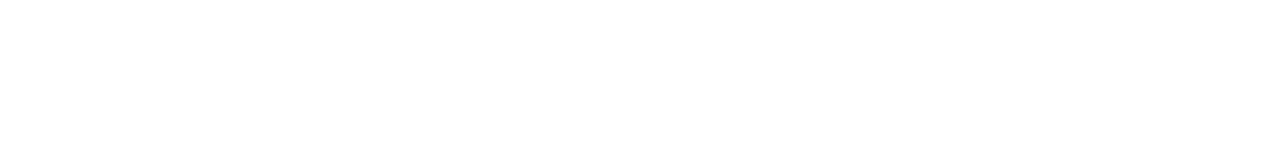
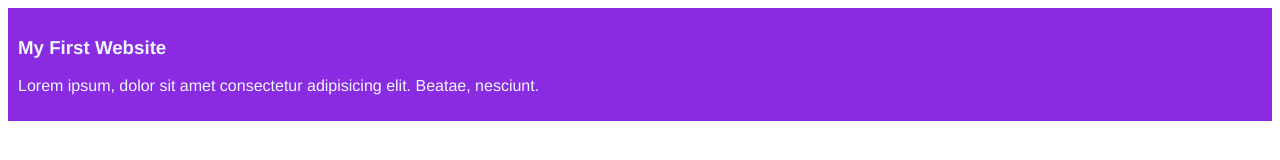
Before and after one commit to Mysha-Mazumder/my-simple-website, a plain HTML site: page index.html in a window 1280 px wide. Drawn offline with Linux system fonts and the light colour scheme.

Commit message:
added the first blog

```diff
--- a/index.html
+++ b/index.html
@@ -4,8 +4,12 @@
     <meta charset="UTF-8">
     <meta name="viewport" content="width=device-width, initial-scale=1.0">
     <title>my simple website</title>
+    <link rel="stylesheet" href="/styles/blog.css">
 </head>
 <body>
-
+    <div>
+        <h3>My First Website</h3>
+    <p>Lorem ipsum, dolor sit amet consectetur adipisicing elit. Beatae, nesciunt.</p>
+    </div>
 </body>
 </html>
--- /dev/null
+++ b/styles/blog.css
@@ -0,0 +1,6 @@
+div{
+    background-color:blueviolet;
+    color: aliceblue;
+    font-family: 'Franklin Gothic Medium', 'Arial Narrow', Arial, sans-serif;
+    padding: 10px;
+}
```
